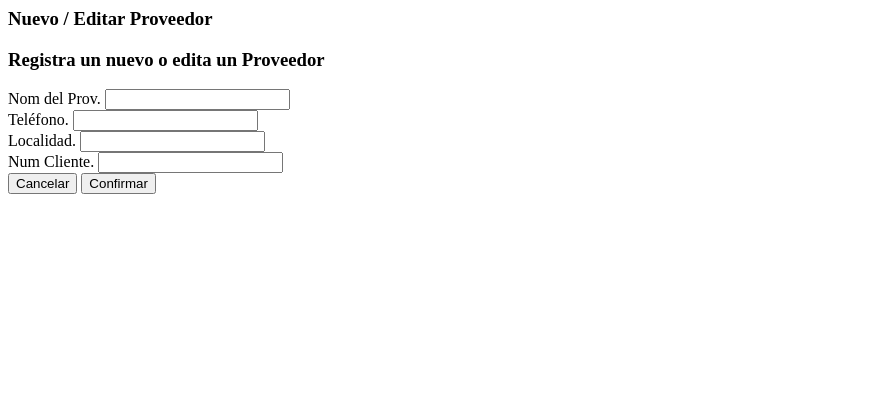
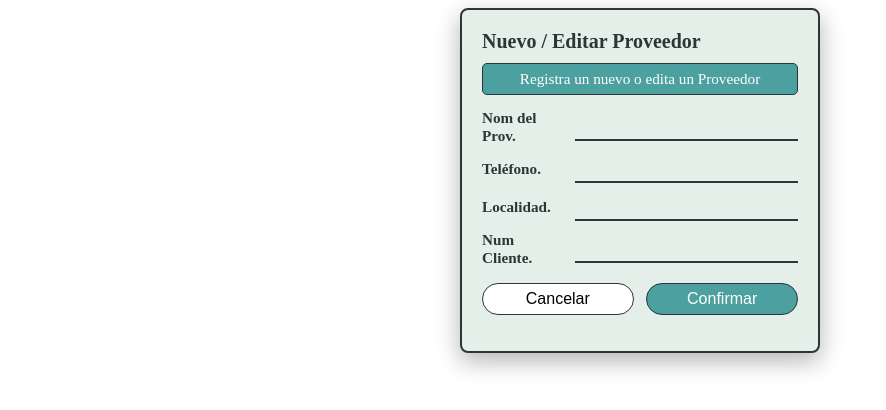
Before and after one commit to CarloPartida/Punto-de-Venta-Informatico---Proyecto-MetMods, a plain HTML site: page FrontEnd/Proveedores/index/NuEdProv.html in a window 1280 px wide. Shown: the whole page, without its empty margins (0-886 px from the left). Drawn offline with Linux system fonts and the light colour scheme; files that its build step writes are made by us from their sources.

Commit message:
Implementasion de CSS a Proveedor

```diff
--- a/FrontEnd/Proveedores/index/NuEdProv.html
+++ b/FrontEnd/Proveedores/index/NuEdProv.html
@@ -1,4 +1,6 @@
 <div class="NueEd">
+    <link rel="stylesheet" href="styles/NuEdProv.css">
+
     <h3 id="modal-titulo">Nuevo / Editar Proveedor</h3>
     <nav>
         <h3>Registra un nuevo o edita un Proveedor</h3>
--- /dev/null
+++ b/FrontEnd/Proveedores/styles/NuEdProv.css
@@ -0,0 +1,126 @@
+:root {
+  --principal: #2D3535;
+  --secundario: #E5EFEA;
+  --complementario: #4CA0A0;
+}
+
+* {
+    box-sizing: border-box;
+}
+
+div.NueEd {
+    background-color: var(--secundario);
+    border: 2px solid var(--principal);
+    border-radius: 8px;
+    margin: auto;
+    padding: clamp(10px, 3vw, 20px);
+    width: 360px;
+    max-width: 92vw;
+    box-shadow: 0 8px 24px rgba(0, 0, 0, 0.3);
+}
+
+div.NueEd h3#modal-titulo {
+    margin: 0 0 10px 0;
+    font-size: clamp(1rem, 2.5vw, 1.25rem);
+    color: var(--principal);
+}
+
+div.NueEd nav {
+    background-color: var(--complementario);
+    border: 1px solid var(--principal);
+    border-radius: 5px;
+    margin: 8px 0 14px 0;
+    padding: 6px;
+    text-align: center;
+}
+
+div.NueEd nav h3 {
+    margin: 0;
+    font-size: clamp(0.8rem, 2vw, 0.95rem);
+    color: white;
+    font-weight: normal;
+}
+
+.mensaje-error {
+    color: red;
+    text-align: center;
+    font-weight: bold;
+    margin-bottom: 10px;
+    font-size: clamp(0.75rem, 1.8vw, 0.9rem);
+}
+
+div.NueEd .campo-grupo {
+    display: flex;
+    align-items: center;
+    margin-bottom: 10px;
+    gap: 8px;
+}
+
+div.NueEd .campo-grupo label {
+    width: 85px;
+    font-size: clamp(0.8rem, 2vw, 0.95rem);
+    font-weight: bold;
+    color: var(--principal);
+    flex-shrink: 0;
+}
+
+div.NueEd input[type="text"],
+div.NueEd input[type="tel"],
+div.NueEd input[type="number"] {
+    flex: 1;
+    width: 100%;
+    padding: 4px 2px;
+    font: inherit;
+    font-size: clamp(0.85rem, 2vw, 1rem);
+    color: var(--principal);
+    background: transparent;
+    border: 0;
+    border-bottom: 2px solid var(--principal);
+    border-radius: 0;
+}
+
+div.NueEd input[type="text"]:focus,
+div.NueEd input[type="tel"]:focus,
+div.NueEd input[type="number"]:focus {
+    outline: none;
+    border-bottom-color: var(--complementario);
+}
+
+div.NueEd .acciones-modal {
+    display: flex;
+    justify-content: space-between;
+    margin-top: 16px;
+    gap: 10px;
+}
+
+div.NueEd button {
+    width: 48%;
+    padding: 6px 12px;
+    font-size: clamp(0.85rem, 2vw, 1rem);
+    border-radius: 20px;
+    border: 1px solid var(--principal);
+    background-color: white;
+    cursor: pointer;
+    transition: background-color 0.2s, color 0.2s;
+}
+
+div.NueEd button.btn-confirmar {
+    background-color: var(--complementario);
+    color: white;
+}
+
+div.NueEd button:hover {
+    background-color: var(--principal);
+    color: white;
+}
+
+@media screen and (max-width: 480px) {
+    div.NueEd {
+        width: 75vw;
+        padding: 12px;
+    }
+
+    div.NueEd .campo-grupo label {
+        width: 75px;
+    }
+}
--- /dev/null
+++ b/FrontEnd/Proveedores/styles/jajaEstilos.css
@@ -0,0 +1,70 @@
+:root {
+  --principal: #2D3535;
+  --secundario: #E5EFEA;
+  --complementario: #4CA0A0;
+}
+
+* {
+    box-sizing: border-box;
+}
+
+body{
+    font-family: system-ui, -apple-system, "Segoe UI", Roboto, "Helvetica Neue", sans-serif;
+}
+
+body h1{
+    text-align: center;
+}
+
+main{
+    background-color: var(--complementario);
+    border: 2px solid black;
+    border-radius: 10px;
+    width: 100%;
+    margin-right: 50%;
+}
+
+table{
+    width: 100%;
+}
+
+table th{
+    background-color: white;
+    border: 1px solid black;
+    border-radius: 5px;
+}
+
+table td{
+    background-color: white;
+    border: 1px solid black;
+    border-radius: 5px;
+}
+
+button {
+    width: 45%;
+    padding: 6px 12px;
+    font-size: clamp(0.85rem, 2vw, 1rem);
+    border-radius: 10px;
+    border: 1px solid var(--principal);
+    background-color: white;
+    cursor: pointer;
+    transition: background-color 0.2s, color 0.2s;
+}
+
+button:hover{
+    background-color: var(--principal);
+    color:white;
+}
+
+
+@media screen and (max-width: 768px) {
+    button{
+        width:100%
+    }
+}
+
+@media screen and (max-width: 368px) {
+    table{
+        font-size: 3.6vw;
+    }
+}
```
Also changed, not shown: FrontEnd/Proveedores/Prov.html (+1 -3 lines), 1 other file.
